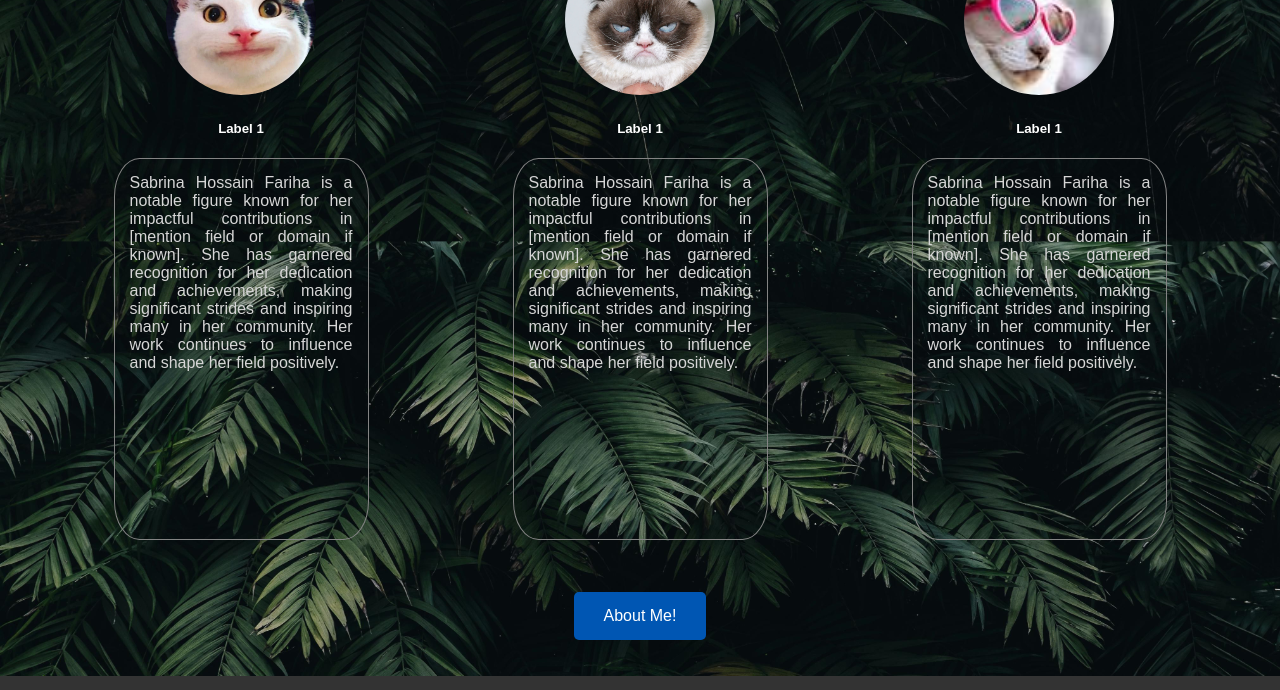
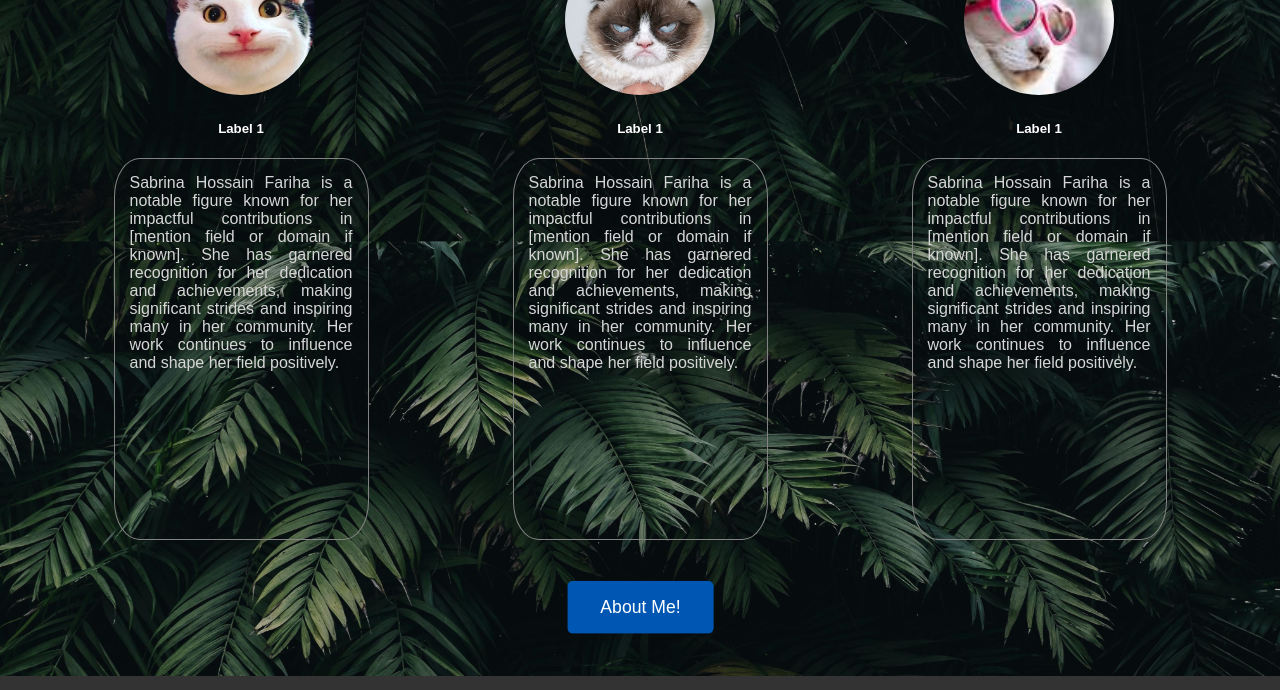
Before and after one commit to Adritomustafa153/Sabri.github.io, a plain HTML site: page index.html in a window 1280 px wide. In both pictures the pointer is over the button "About Me!". Shown: the part 612-1302 px from the top of the page. Drawn offline with Linux system fonts and the light colour scheme.

Commit message:
Button design commit

```diff
--- a/Style.css
+++ b/Style.css
@@ -123,6 +123,8 @@ h2 {
 
 #redirect-button:hover {
     background-color: #0056b3;
+    transform: translateY(-8px);
+    scale: 1.1;
 }
 
 .dropdown {
```
